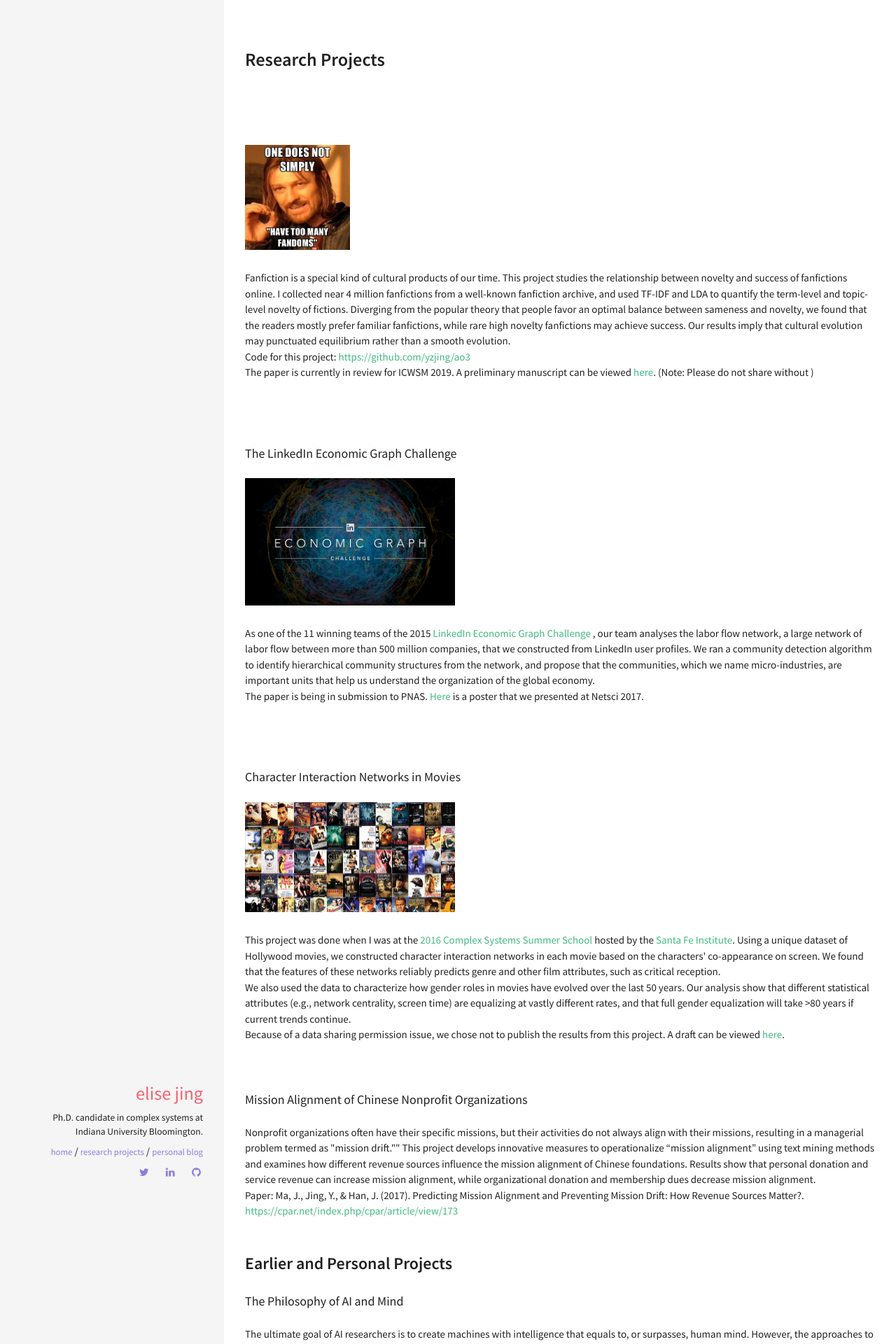
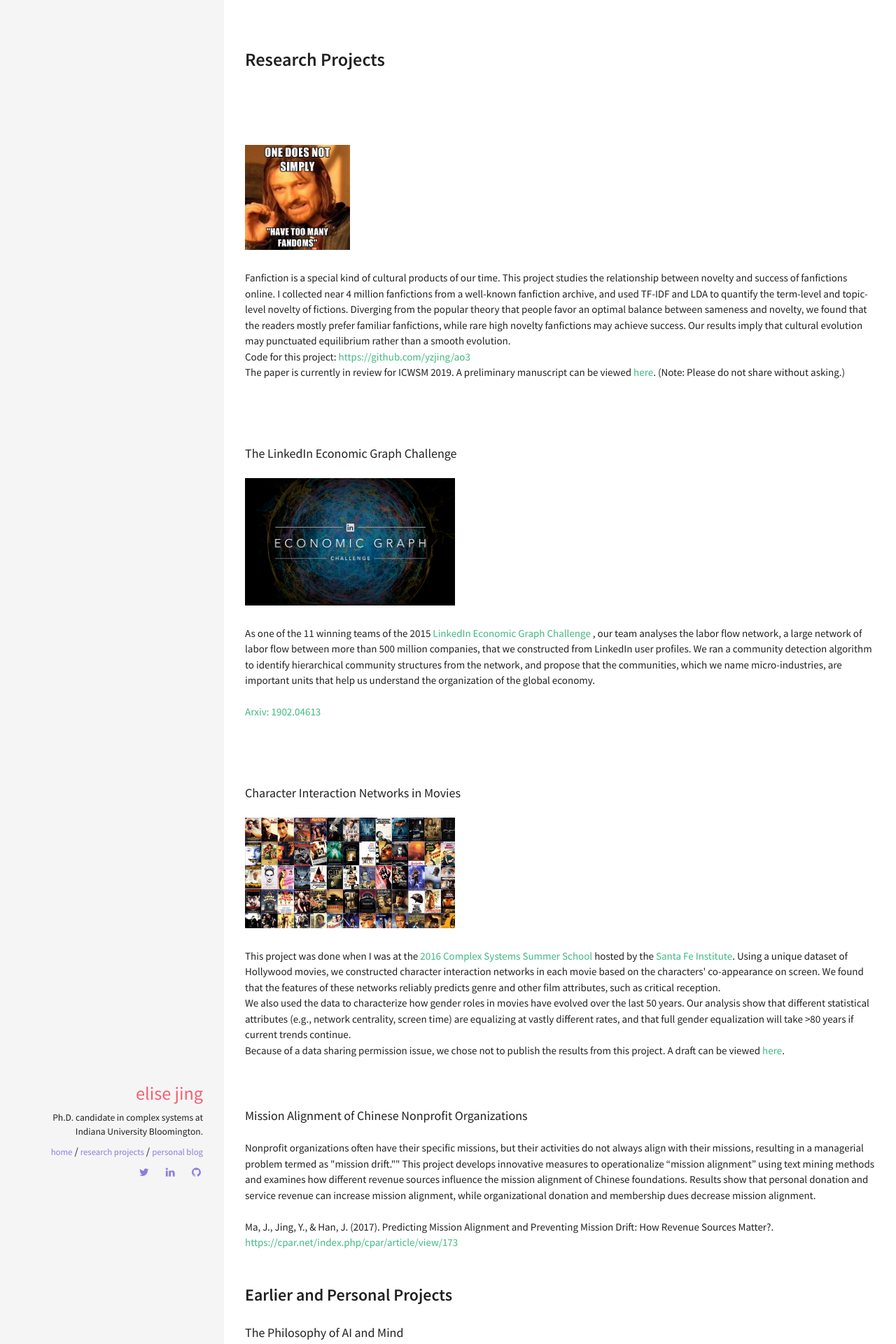
Before and after one commit to yzjing/yzjing.github.io, a Jekyll site: the page built from archive.html, in a window 1280 px wide. Shown: the top 1920 px of the page at 70% size. Built offline with Jekyll 4.4.1, drawn with Linux system fonts in a browser that asks for light colours.

Commit message:
update paper link

```diff
--- a/archive.html
+++ b/archive.html
@@ -15,7 +15,7 @@ Fanfiction is a special kind of cultural products of our time. This project stud
 <br>
 Code for this project: <a href="https://github.com/yzjing/ao3">https://github.com/yzjing/ao3</a>
 <br>
-The paper is currently in review for ICWSM 2019. A preliminary manuscript can be viewed <a href="https://drive.google.com/file/d/16-mYSNAFSZkNedpSdNAB-PtF2DYuJ60B/view?usp=sharing">here</a>. (Note: Please do not share without )
+The paper is currently in review for ICWSM 2019. A preliminary manuscript can be viewed <a href="https://drive.google.com/file/d/16-mYSNAFSZkNedpSdNAB-PtF2DYuJ60B/view?usp=sharing">here</a>. (Note: Please do not share without asking.)
 <br><br><br>
 
 
@@ -28,8 +28,8 @@ As one of the 11 winning teams of the 2015
 <a href="https://blog.linkedin.com/2015/05/11/announcing-winners-of-the-linkedin-economic-graph-challenge">
 LinkedIn Economic Graph Challenge</a>
 , our team analyses the labor flow network, a large network of labor flow between more than 500 million companies, that we constructed from LinkedIn user profiles. We ran a community detection algorithm to identify hierarchical community structures from the network, and propose that the communities, which we name micro-industries, are important units that help us understand the organization of the global economy.
-<br>
-The paper is being in submission to PNAS. <a href="{{site.baseurl}}/doc/netsci_poster.pdf">Here</a> is a poster that we presented at Netsci 2017.
+<br><br>
+<a href="https://arxiv.org/abs/1902.04613">Arxiv: 1902.04613</a>
 <br><br><br>
 
 <br><br>
@@ -51,8 +51,8 @@ Because of a data sharing permission issue, we chose not to publish the results
 <br><br>
 
 Nonprofit organizations often have their specific missions, but their activities do not always align with their missions, resulting in a managerial problem termed as "mission drift."" This project develops innovative measures to operationalize “mission alignment” using text mining methods and examines how different revenue sources influence the mission alignment of Chinese foundations. Results show that personal donation and service revenue can increase mission alignment, while organizational donation and membership dues decrease mission alignment.
-<br>
-Paper: Ma, J., Jing, Y., & Han, J. (2017). Predicting Mission Alignment and Preventing Mission Drift: How Revenue Sources Matter?. <a href="https://cpar.net/index.php/cpar/article/view/173">https://cpar.net/index.php/cpar/article/view/173</a>
+<br><br>
+Ma, J., Jing, Y., & Han, J. (2017). Predicting Mission Alignment and Preventing Mission Drift: How Revenue Sources Matter?. <a href="https://cpar.net/index.php/cpar/article/view/173">https://cpar.net/index.php/cpar/article/view/173</a>
 <br><br><br>
 
 
```
